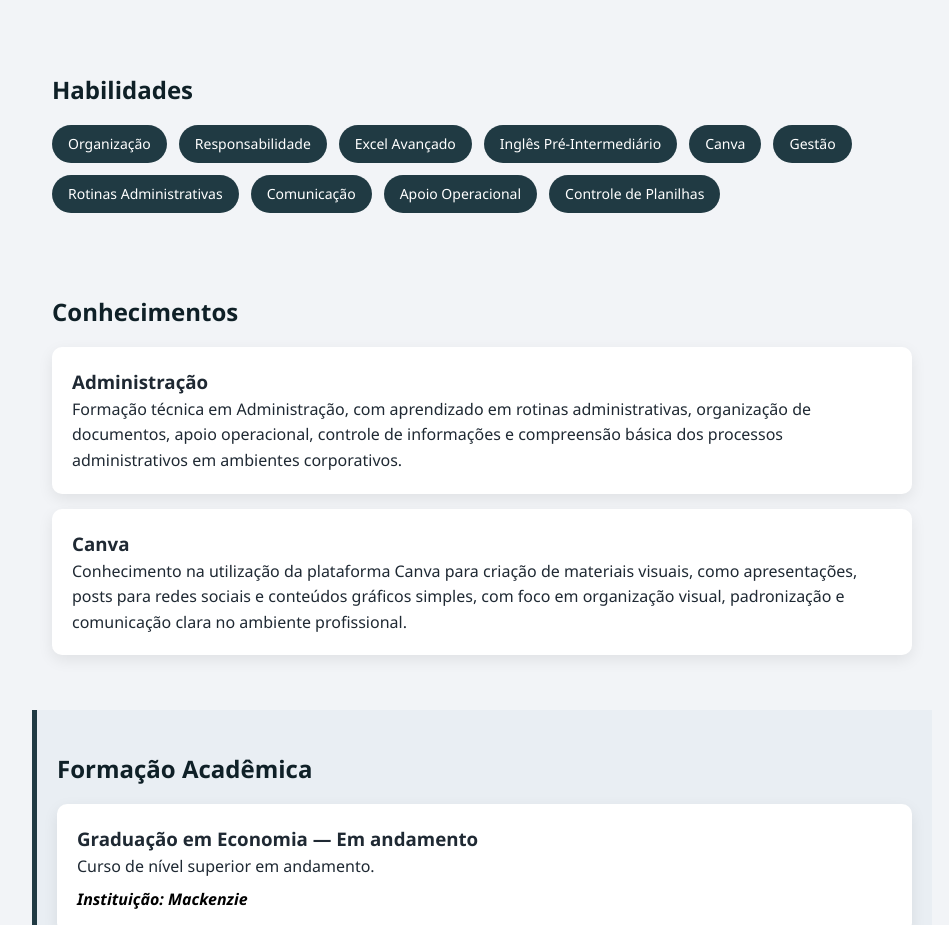
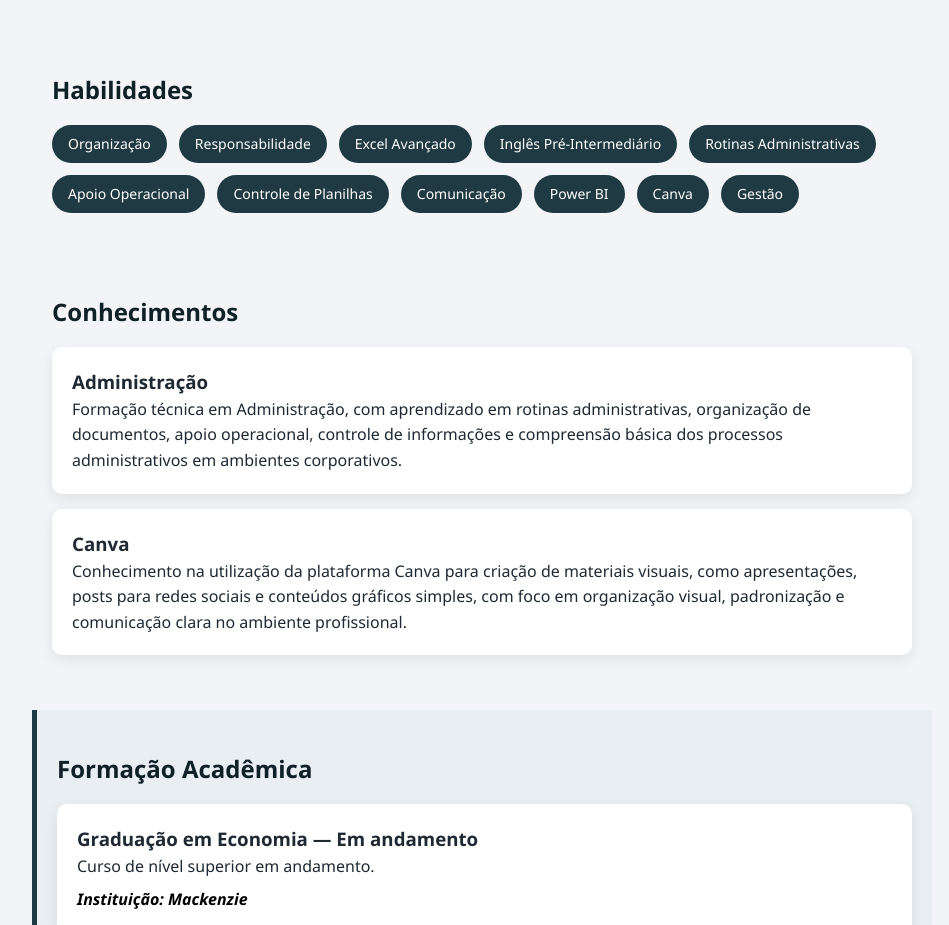
Before and after one commit to MatheusOtho/portif-liomatheusotho, a plain HTML site: page index.html in a window 1280 px wide. Shown: the part 800-1725 px from the top of the page, without its empty margins (158-1107 px from the left). Drawn offline with Linux system fonts and the light colour scheme; files whose address does not match are found by name.

Commit message:
Update index.html

```diff
--- a/index.html
+++ b/index.html
@@ -39,12 +39,14 @@
       <span>Responsabilidade</span>
       <span>Excel Avançado</span>
       <span>Inglês Pré-Intermediário</span>
+      <span>Rotinas Administrativas</span>
+      <span>Apoio Operacional</span>
+      <span>Controle de Planilhas</span>
+      <span>Comunicação</span>
+      <span>Power BI</span>
       <span>Canva</span>
       <span>Gestão</span>
-      <span>Rotinas Administrativas</span>
-      <span>Comunicação</span>
-      <span>Apoio Operacional</span>
-      <span>Controle de Planilhas</span>
+
     </div>
   </section>
 
```
